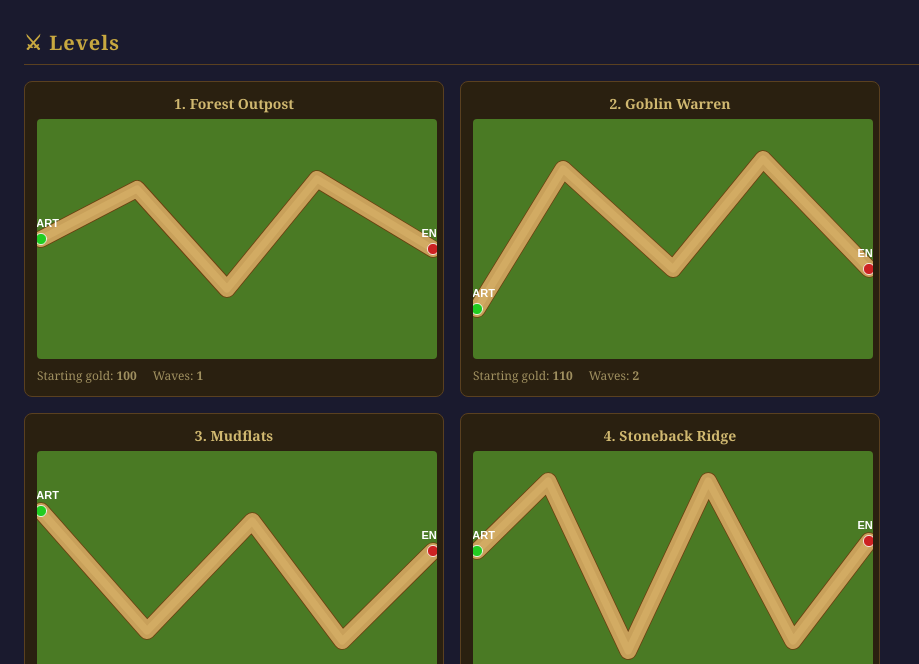
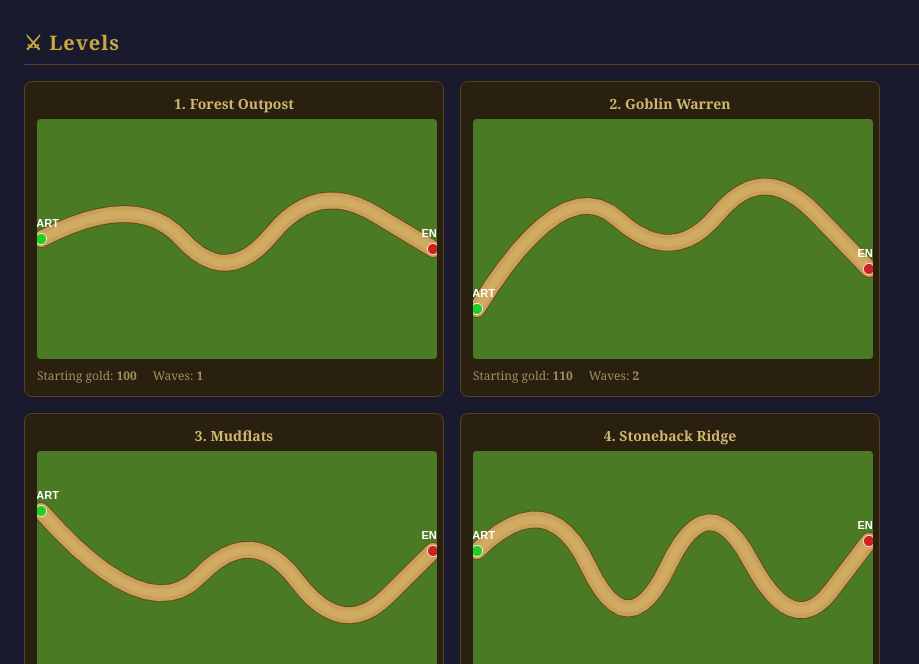
Before and after one commit to jkfliu/tower-defense-kingdom, a plain HTML site: page dictionary.html in a window 1280 px wide. Shown: the part 136-800 px from the top of the page, without its empty margins (0-919 px from the left). Drawn offline with Linux system fonts and the light colour scheme.

Commit message:
Refresh dictionary with bezier path previews and fix duplicate var stubs
Co-Authored-By: Claude Sonnet 4.6 <noreply@anthropic.com>

```diff
--- a/dictionary.html
+++ b/dictionary.html
@@ -91,18 +91,22 @@
 const randInt = (min, max) => min + Math.floor(Math.random() * (max - min + 1));
 const cx = col => col * CELL + CELL / 2;
 const cy = row => row * CELL + CELL / 2;
+const pointInRect = () => false;
 
-// These globals are read by drawEnemy / drawArcherTower / drawMageTower
+// Globals read by drawEnemy / drawArcherTower / drawMageTower
 let ctx, path, pathSet, pathRenderSet;
 let turrets = [], enemies = [], bullets = [], particles = [];
 let wave = 1, lives = 3, score = 0, gold = 100, phase = 'placing';
 let hoverCell = null, tierPopup = null, popupHoverIdx = -1;
 let turretPopup = null, turretPopupHoverIdx = -1;
-let wavePreviewDismissed = true;
-let paused = false;
+let wavePreviewDismissed = true, paused = false;
+let currentLevel = 0, campaignLoop = 0, selectedDifficulty = 0;
+let justCompletedLevel = 0, revealProgress = 0, confirmRestart = '';
+let mapPopup = null, mapCamX = 0, mapCamY = 0, mapZoom = 1, mapDragging = false;
 
 function isValidPlacement() { return true; }
 function updateHUD() {}
+function wavesInLevel() { return currentLevel + 1; }
 
 // ─── Helpers ─────────────────────────────────────────────────────────────────
 
@@ -127,13 +131,9 @@ const scaleX = PREVIEW_W / W, scaleY = PREVIEW_H / H;
 function drawLevelPreview(levelId) {
   const { canvas: c, ctx: lctx } = makeOffscreenCtx(PREVIEW_W, PREVIEW_H);
 
-  // Set up path globals
-  const wp = CAMPAIGN_LEVEL_WAYPOINTS[levelId];
-  path          = wp;
-  pathSet       = buildPathSet(wp, PATH_BLOCK_RADIUS);
-  pathRenderSet = buildPathSet(wp, PATH_RENDER_RADIUS);
+  const wp    = CAMPAIGN_LEVEL_WAYPOINTS[levelId];
+  const dense = densifyPath(wp);
 
-  withCtx(lctx, () => {
   lctx.save();
   lctx.scale(scaleX, scaleY);
 
@@ -141,52 +141,32 @@ function drawLevelPreview(levelId) {
   lctx.fillStyle = '#4a7a24';
   lctx.fillRect(0, 0, W, H);
 
-    // Path
-    const R = PATH_RENDER_RADIUS;
-    const D = R * 2;
-    lctx.strokeStyle = '#6a3e10';
-    lctx.lineWidth = D + 4;
+  // Path using densified bezier points — matches game visual exactly
   lctx.lineCap = lctx.lineJoin = 'round';
+  function traceDense() {
     lctx.beginPath();
-    lctx.moveTo(path[0].x, path[0].y);
-    for (let i = 1; i < path.length; i++) lctx.lineTo(path[i].x, path[i].y);
-    lctx.stroke();
+    dense.forEach((p, i) => i === 0 ? lctx.moveTo(p.x, p.y) : lctx.lineTo(p.x, p.y));
+  }
+  lctx.strokeStyle = '#6a3e10'; lctx.lineWidth = PATH_RENDER_RADIUS * 2 + 4; traceDense(); lctx.stroke();
+  lctx.strokeStyle = '#c8a05a'; lctx.lineWidth = PATH_RENDER_RADIUS * 2;     traceDense(); lctx.stroke();
+  lctx.strokeStyle = 'rgba(255,220,140,0.18)'; lctx.lineWidth = PATH_RENDER_RADIUS; traceDense(); lctx.stroke();
 
-    lctx.strokeStyle = '#c8a05a';
-    lctx.lineWidth = D;
-    lctx.beginPath();
-    lctx.moveTo(path[0].x, path[0].y);
-    for (let i = 1; i < path.length; i++) lctx.lineTo(path[i].x, path[i].y);
-    lctx.stroke();
-
-    lctx.strokeStyle = 'rgba(255,220,140,0.18)';
-    lctx.lineWidth = D * 0.45;
-    lctx.beginPath();
-    lctx.moveTo(path[0].x, path[0].y);
-    for (let i = 1; i < path.length; i++) lctx.lineTo(path[i].x, path[i].y);
-    lctx.stroke();
-
-    // Start dot (green) and end dot (red)
-    const p0 = path[0], pN = path[path.length - 1];
+  // Start (green) and end (red) dots
+  const p0 = wp[0], pN = wp[wp.length - 1];
   for (const [px, py, col] of [[p0.x, p0.y, '#22cc22'], [pN.x, pN.y, '#cc2222']]) {
     lctx.fillStyle = col;
-      lctx.beginPath();
-      lctx.arc(px, py, 14, 0, Math.PI * 2);
-      lctx.fill();
-      lctx.strokeStyle = '#fff';
-      lctx.lineWidth = 2;
-      lctx.stroke();
+    lctx.beginPath(); lctx.arc(px, py, 14, 0, Math.PI * 2); lctx.fill();
+    lctx.strokeStyle = '#fff'; lctx.lineWidth = 2; lctx.stroke();
   }
 
   lctx.restore();
 
-    // Labels
+  // START / END labels (in preview space, outside the scaled block)
   lctx.fillStyle = '#fff';
   lctx.font = 'bold 11px sans-serif';
   lctx.textAlign = 'center';
   lctx.fillText('START', p0.x * scaleX, p0.y * scaleY - 12);
   lctx.fillText('END',   pN.x * scaleX, pN.y * scaleY - 12);
-  });
 
   return c;
 }
@@ -283,7 +263,6 @@ function drawEnemyCard(type) {
   const { canvas: c, ctx: ectx } = makeOffscreenCtx(ENEMY_CANVAS_SIZE, ENEMY_CANVAS_SIZE);
 
   const hp = (ENEMY_BASE_HP + (type - 1) * ENEMY_HP_SCALE) * ENEMY_HP_MOD[type];
-  const speed = (ENEMY_BASE_SPEED + (type - 1) * ENEMY_SPEED_SCALE) * ENEMY_SPEED_MOD[type];
 
   const e = {
     type,
@@ -299,23 +278,21 @@ function drawEnemyCard(type) {
     ectx.fillStyle = '#3a5a1e';
     ectx.fillRect(0, 0, ENEMY_CANVAS_SIZE, ENEMY_CANVAS_SIZE);
 
-    // Draw enemy facing right (east)
-    const facing = 0;
-    const absSin = Math.abs(Math.sin(facing));
+    const absSin = Math.abs(Math.sin(0));
     const scaleY = 1 - absSin * 0.22;
 
     ectx.save();
     ectx.translate(e.x, e.y);
-    ectx.rotate(facing - Math.PI / 2);
+    ectx.rotate(-Math.PI / 2);
     ectx.scale(1, scaleY);
 
     const ep = { ...e, x: 0, y: 0 };
     switch (type) {
-      case 1: drawGoblin(ep);  break;
-      case 2: drawOrc(ep);     break;
-      case 3: drawTroll(ep);   break;
-      case 4: drawDarkElf(ep); break;
-      case 5: drawDemon(ep);   break;
+      case 1: drawGoblin(ep);   break;
+      case 2: drawOrc(ep);      break;
+      case 3: drawTroll(ep);    break;
+      case 4: drawDarkElf(ep);  break;
+      case 5: drawDemon(ep);    break;
     }
     ectx.restore();
   });
@@ -327,7 +304,7 @@ const enemiesGrid = document.getElementById('enemies-grid');
 const waveNames = ENEMY_NAMES.slice(1); // skip null at index 0
 
 waveNames.forEach((name, i) => {
-  const type = i + 1;
+  const type  = i + 1;
   const hp    = Math.round((ENEMY_BASE_HP + (type - 1) * ENEMY_HP_SCALE) * ENEMY_HP_MOD[type]);
   const speed = (((ENEMY_BASE_SPEED + (type - 1) * ENEMY_SPEED_SCALE) * ENEMY_SPEED_MOD[type]) / CELL).toFixed(1);
 
--- a/ui.js
+++ b/ui.js
@@ -228,6 +228,7 @@ $debugBtn.addEventListener('click', () => {
   $debugBtn.classList.toggle('active', debugMode);
 });
 
+
 $startBtn.addEventListener('click', () => {
   if (phase === 'placing' || phase === 'between') {
     startWave();
```
Lines whose indentation alone changed are shown as unchanged.
